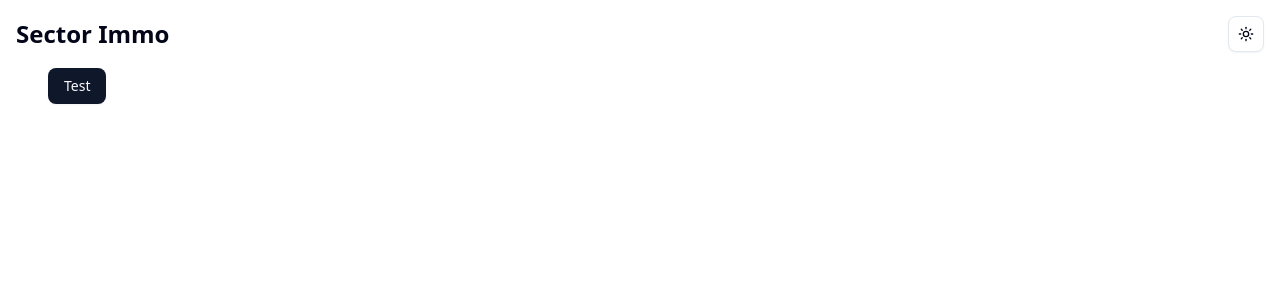
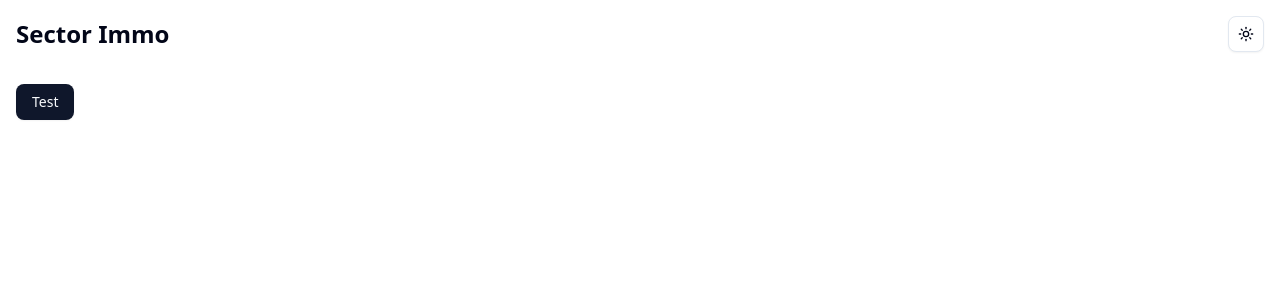
Before and after one commit to LorisQsd/sector-immo, a Next.js app: page / in a window 1280 px wide. Shown: the top 300 px of the page. Built offline with nearby package versions, Linux system fonts and the light colour scheme.

Commit message:
(settings): Adjust sorting and tailwind settings

```diff
--- a/app/layout.tsx
+++ b/app/layout.tsx
@@ -1,7 +1,7 @@
+import type { Metadata } from "next";
+import { Geist_Mono, Roboto } from "next/font/google";
 import { Header } from "@/components/layouts/header";
 import { ThemeProvider } from "@/components/providers/theme-provider";
-import type { Metadata } from "next";
-import { Geist_Mono, Roboto } from "next/font/google";
 import "./globals.css";
 
 const geistMono = Geist_Mono({
--- a/biome.json
+++ b/biome.json
@@ -23,6 +23,9 @@
       },
       "correctness": {
         "noUnusedImports": "error"
+      },
+      "complexity": {
+        "useArrowFunction": "error"
       }
     },
     "domains": {
--- a/components/layouts/container.tsx
+++ b/components/layouts/container.tsx
@@ -1,6 +1,6 @@
-import { cn } from "@/lib/utils";
 import { Slot } from "@radix-ui/react-slot";
 import { cva, type VariantProps } from "class-variance-authority";
+import { cn } from "@/lib/utils";
 
 type Props = React.ComponentProps<"div"> & {
   asChild?: boolean;
@@ -24,7 +24,10 @@ export function Container({
 }: Props) {
   const Comp = asChild ? Slot : "div";
   return (
-    <Comp className={cn(containerVairants({ size }), className)} {...props}>
+    <Comp
+      className={cn(containerVairants({ size }), "p-4", className)}
+      {...props}
+    >
       {children}
     </Comp>
   );
--- a/components/layouts/header.tsx
+++ b/components/layouts/header.tsx
@@ -1,6 +1,5 @@
-// biome-ignore assist/source/organizeImports: <The auto sort on save doesn't work properly here>
+import Link from "next/link";
 import { paths } from "@/constants/paths";
-import Link from "next/link";
 import { ToggleThemeButton } from "../ui/toggle-theme-button";
 import { Container } from "./container";
 
```
